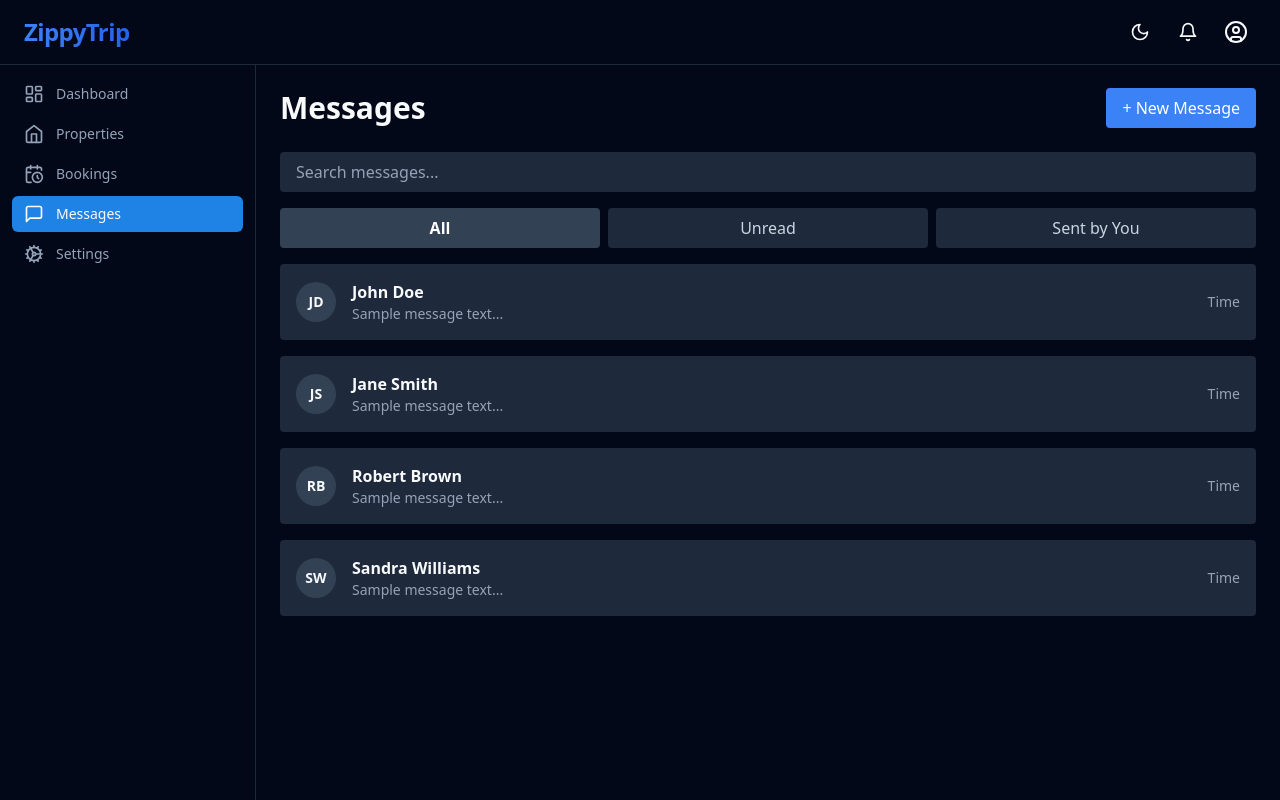
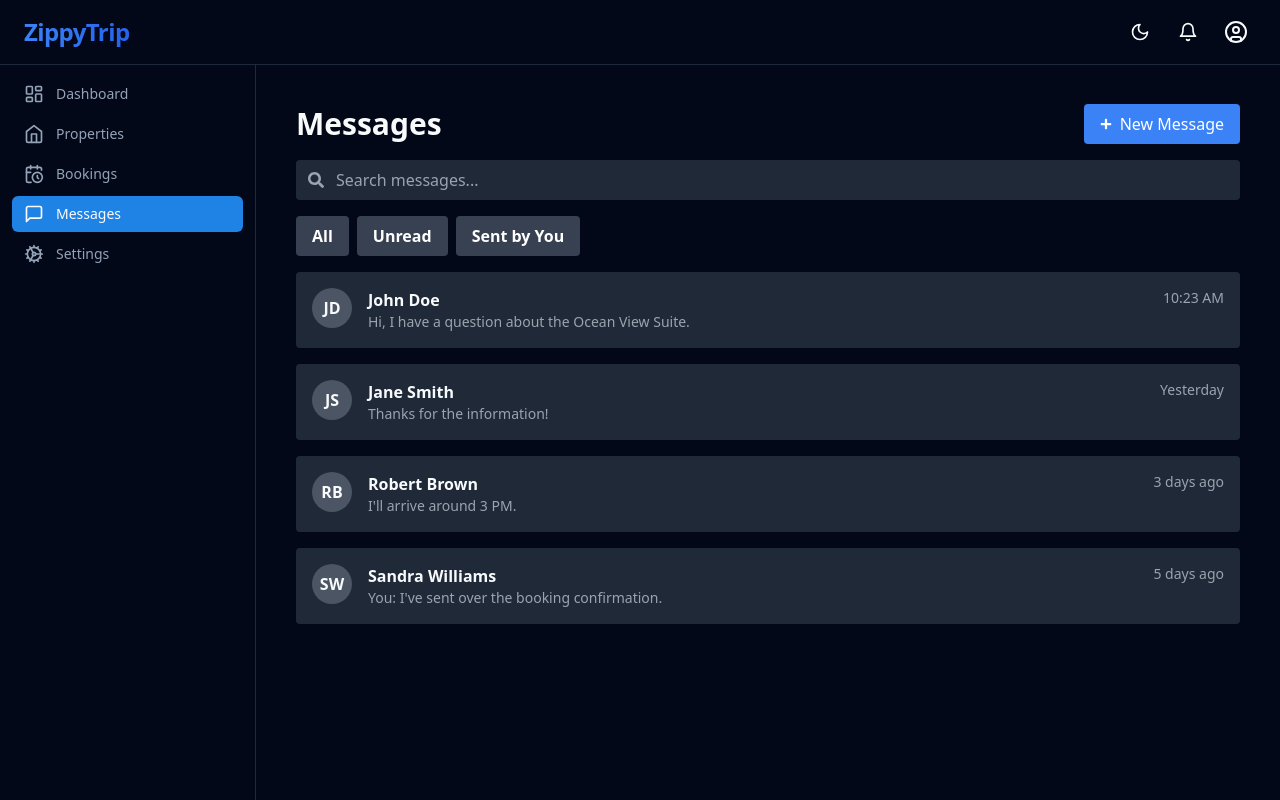
Before and after one commit to KarMa063/ZippyTrip, a React (Vite) app in the folder Frontend/project/: page /gmessages in a window 1280 px wide. Built offline with nearby package versions, Linux system fonts and the light colour scheme.

Commit message:
Adding dummy conversation and icons

```diff
--- a/Frontend/project/src/guesthouse/gpages/GMessages.tsx
+++ b/Frontend/project/src/guesthouse/gpages/GMessages.tsx
@@ -1,42 +1,53 @@
+import { FaPlus, FaSearch } from 'react-icons/fa';
+
 function GMessages() {
+  const conversations = [
+    { initials: 'JD', name: 'John Doe', message: 'Hi, I have a question about the Ocean View Suite.', time: '10:23 AM' },
+    { initials: 'JS', name: 'Jane Smith', message: 'Thanks for the information!', time: 'Yesterday' },
+    { initials: 'RB', name: 'Robert Brown', message: 'I\'ll arrive around 3 PM.', time: '3 days ago' },
+    { initials: 'SW', name: 'Sandra Williams', message: 'You: I\'ve sent over the booking confirmation.', time: '5 days ago' },
+  ];
+
   return (
-      <div>
-        {/* Header */}
-        <div className="flex justify-between items-center mb-6">
+    <div className="p-4">
+      <div className="flex justify-between items-center mb-4">
         <h1 className="text-3xl font-bold">Messages</h1>
-          <button className="bg-blue-500 hover:bg-blue-600 text-white px-4 py-2 rounded">
-            + New Message
+        <button className="bg-blue-500 hover:bg-blue-600 text-white px-4 py-2 rounded flex items-center gap-2">
+          <FaPlus className="h-3 w-3" />
+          <span> New Message</span>
         </button>
       </div>
 
-        {/* Search Bar */}
+      <div className="relative mb-4">
+        <FaSearch className="absolute left-3 top-1/2 -translate-y-1/2 h-4 w-4 text-gray-400" />
         <input
           type="text"
           placeholder="Search messages..."
-          className="w-full px-4 py-2 mb-4 rounded bg-slate-800 text-white placeholder-slate-400"
+          className="w-full p-2 pl-10 rounded bg-gray-800 text-white placeholder-gray-400"
         />
-
-        {/* Tabs */}
-        <div className="flex space-x-2 mb-4">
-          <button className="flex-1 bg-slate-700 py-2 rounded text-white font-semibold">All</button>
-          <button className="flex-1 bg-slate-800 py-2 rounded text-slate-300">Unread</button>
-          <button className="flex-1 bg-slate-800 py-2 rounded text-slate-300">Sent by You</button>
       </div>
 
-        {/* Message List (Static) */}
+      <div className="flex gap-2 mb-4">
+        {['All', 'Unread', 'Sent by You'].map((tab) => (
+          <button key={tab} className="px-4 py-2 bg-gray-700 rounded text-white font-semibold">
+            {tab}
+          </button>
+        ))}
+      </div>
+
       <div className="space-y-4">
-          {["John Doe", "Jane Smith", "Robert Brown", "Sandra Williams"].map((name, idx) => (
-            <div key={idx} className="bg-slate-800 p-4 rounded flex items-center justify-between">
-              <div className="flex items-center space-x-4">
-                <div className="w-10 h-10 rounded-full bg-slate-700 flex items-center justify-center font-bold text-sm">
-                  {name.split(" ").map(n => n[0]).join("")}
+        {conversations.map(({ initials, name, message, time }) => (
+          <div key={name} className="flex items-start justify-between p-4 bg-gray-800 rounded">
+            <div className="flex items-start gap-4">
+              <div className="w-10 h-10 bg-gray-600 rounded-full flex items-center justify-center font-bold">
+                {initials}
               </div>
               <div>
-                  <div className="font-semibold">{name}</div>
-                  <div className="text-slate-400 text-sm">Sample message text...</div>
+                <p className="font-semibold">{name}</p>
+                <p className="text-gray-400 text-sm">{message}</p>
               </div>
             </div>
-              <div className="text-slate-400 text-sm">Time</div>
+            <span className="text-sm text-gray-400">{time}</span>
           </div>
         ))}
       </div>
```
Lines whose indentation alone changed are shown as unchanged.
